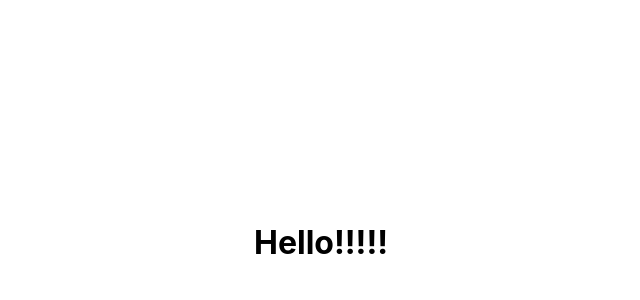
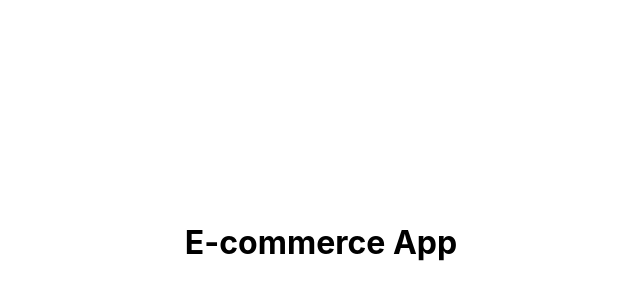
Before and after one commit to vedant-ingole/testing-fetch, a Next.js app: page / in a window 1280 px wide. Shown: the part 158-458 px from the top of the page, without its empty margins (319-959 px from the left). Built offline with nearby package versions, Linux system fonts and the light colour scheme.

Commit message:
Second commit

```diff
--- a/pages/index.js
+++ b/pages/index.js
@@ -10,7 +10,7 @@ export default function Home() {
         <meta name="description" content="Generated by create next app" />
       </Head>
 
-      <h1>Hello!!!!!</h1>
+      <h1>E-commerce App</h1>
 
     </div>
   )
```
